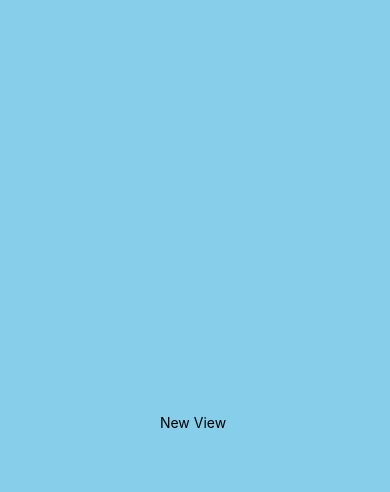
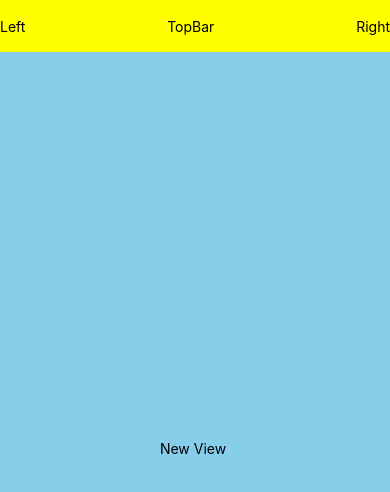
Before and after one commit to monymony-public/react-native-tutorial, a React Native app: screen / in a window 390 px wide. Shown: the top 492 px of the page. Built offline with nearby package versions, Linux system fonts and the light colour scheme.

Commit message:
Add TopBar

```diff
--- a/App.js
+++ b/App.js
@@ -1,6 +1,7 @@
 import React from 'react';
 import { StyleSheet, Text, View, StatusBar } from 'react-native';
 import CoinView from './components/CoinView';
+import TopBar from './components/TopBar';
 
 export default class App extends React.Component {
   render() {
@@ -11,6 +12,7 @@
           backgroundColor="blue"
           barStyle="light-content"
         />
+        <TopBar></TopBar>
 
         <CoinView></CoinView>
       </View>
--- /dev/null
+++ b/components/TopBar.js
@@ -0,0 +1,27 @@
+import React from 'react'
+import { StyleSheet, Text, View } from 'react-native';
+
+class TopBar extends React.Component {
+  render () {
+    return (
+      <View style={styles.container}>
+        <Text>Left</Text>
+        <Text>TopBar</Text>
+        <Text>Right</Text>
+      </View>
+    )
+  }
+}
+
+const styles = StyleSheet.create({
+  container: {
+    width: '100%',
+    height: 52,
+    flexDirection: 'row', // row
+    backgroundColor: 'yellow',
+    alignItems: 'center',
+    justifyContent: 'space-between', // center, space-around
+  },
+});
+
+export default TopBar;
```
